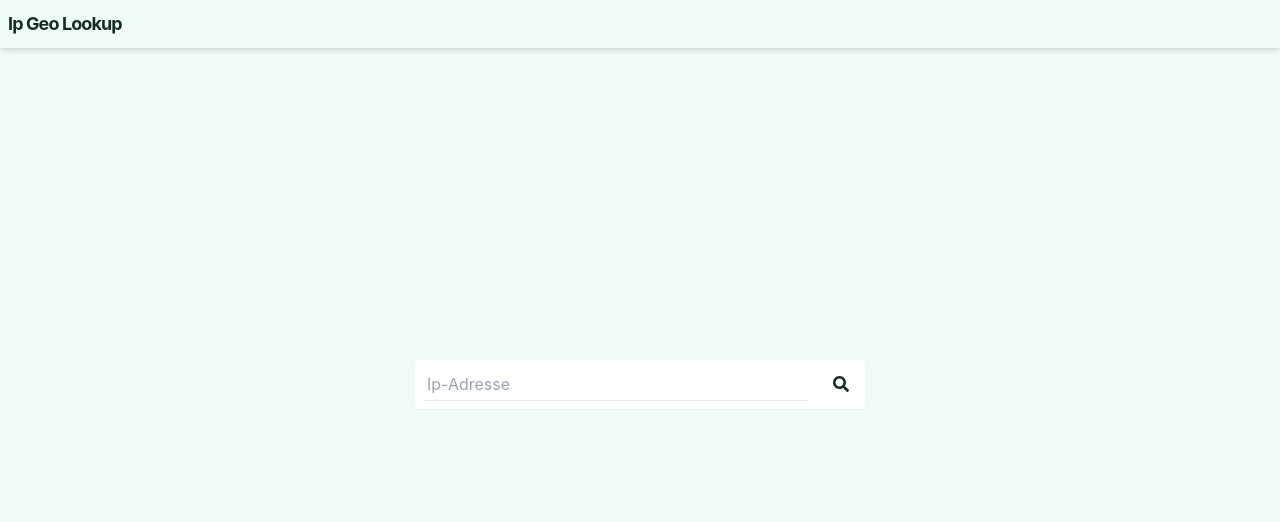
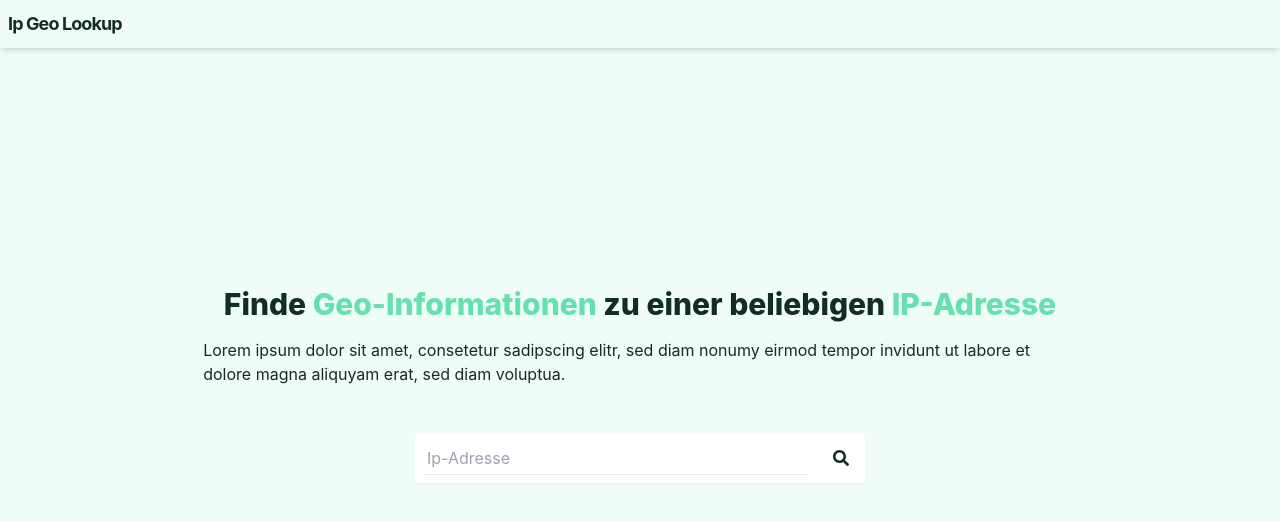
Before and after one commit to nclsstdl/ip-geo-client, a React (Create React App) app: page / in a window 1280 px wide. Shown: the top 522 px of the page. Built offline with nearby package versions, Linux system fonts and the light colour scheme.

Commit message:
add Hero

```diff
--- a/src/App.tsx
+++ b/src/App.tsx
@@ -2,6 +2,7 @@ import { QueryClient, QueryClientProvider } from "@tanstack/react-query";
 import { IpLookUpForm } from "./components/IpLookUpForm/IpLookUpForm";
 import { IpLookUpResult } from "./components/IpLookUpResult/IpLookUpResult";
 import { ApplicationStateProvider } from "./providers/ContextProvider";
+import { Hero } from "./components/Hero/Hero";
 
 const queryClient = new QueryClient();
 
@@ -12,9 +13,12 @@ function App() {
         <header className="sticky top-0 flex items-center p-2 shadow-md font-bold text-lg tracking-tighter">
           Ip Geo Lookup
         </header>
-        <main className="flex flex-col items-center justify-center">
-          <IpLookUpForm />
-          <IpLookUpResult className="mt-4" />
+        <main className="flex flex-col items-center justify-center gap-12">
+          <Hero />
+          <div className="w-full flex flex-col items-center gap-4">
+            <IpLookUpForm />
+            <IpLookUpResult />
+          </div>
         </main>
       </QueryClientProvider>
     </ApplicationStateProvider>
--- /dev/null
+++ b/src/components/Hero/Hero.tsx
@@ -0,0 +1,14 @@
+export function Hero() {
+  return (
+    <div className="w-[70%]">
+      <h1 className="mb-4 text-center text-3xl font-extrabold">
+        Finde <span className="text-flixcheck-green">Geo-Informationen</span> zu einer beliebigen{" "}
+        <span className="text-flixcheck-green">IP-Adresse</span>
+      </h1>
+      <p>
+        Lorem ipsum dolor sit amet, consetetur sadipscing elitr, sed diam nonumy eirmod tempor invidunt ut labore et
+        dolore magna aliquyam erat, sed diam voluptua.
+      </p>
+    </div>
+  );
+}
```
